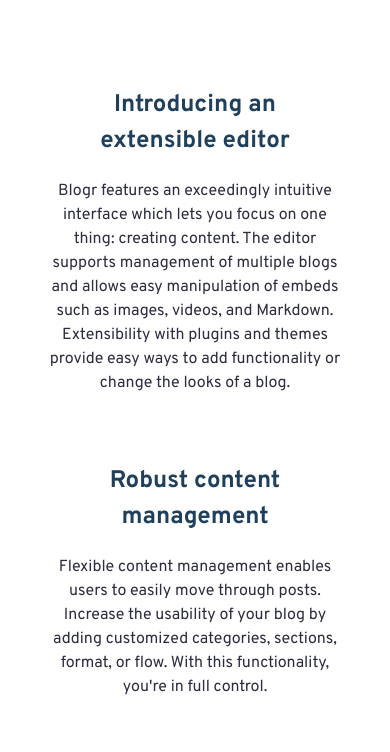
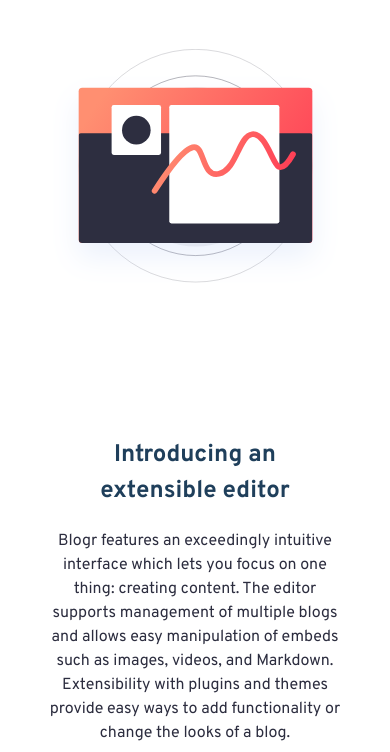
Before and after one commit to omotayobolu/Blogr, a plain HTML site: page index.html in a window 390 px wide. Shown: the part 612-1364 px from the top of the page. Drawn offline with Linux system fonts and the light colour scheme.

Commit message:
Some changes

```diff
--- a/styles.css
+++ b/styles.css
@@ -466,12 +466,16 @@ footer a {
 
   #future .container {
     grid-template-columns: 1fr;
-    margin-bottom: 300px;
+    margin-bottom: 100px;
     padding: 30px;
   }
 
   .future-header {
     font-size: 1.7rem;
+  }
+
+  .future-content {
+    margin-top: 350px;
   }
 
   .future-content h4 {
@@ -490,7 +494,9 @@ footer a {
   }
 
   .future-img .future-img-mv {
-    display: none;
+    margin-top: -1000px;
+    display: block;
+    max-width: 100%;
   }
 
   #art {
@@ -531,12 +537,17 @@ footer a {
     flex-direction: column;
   }
 
+  .features-img {
+    margin-left: 0;
+  }
+
   .features-img .features-img-desktop {
     display: none;
   }
 
   .features-img .features-img-mv {
-    display: none;
+    display: block;
+    max-width: 100%;
   }
 
   .features-text {
```
Also changed, not shown: 2 other files.
